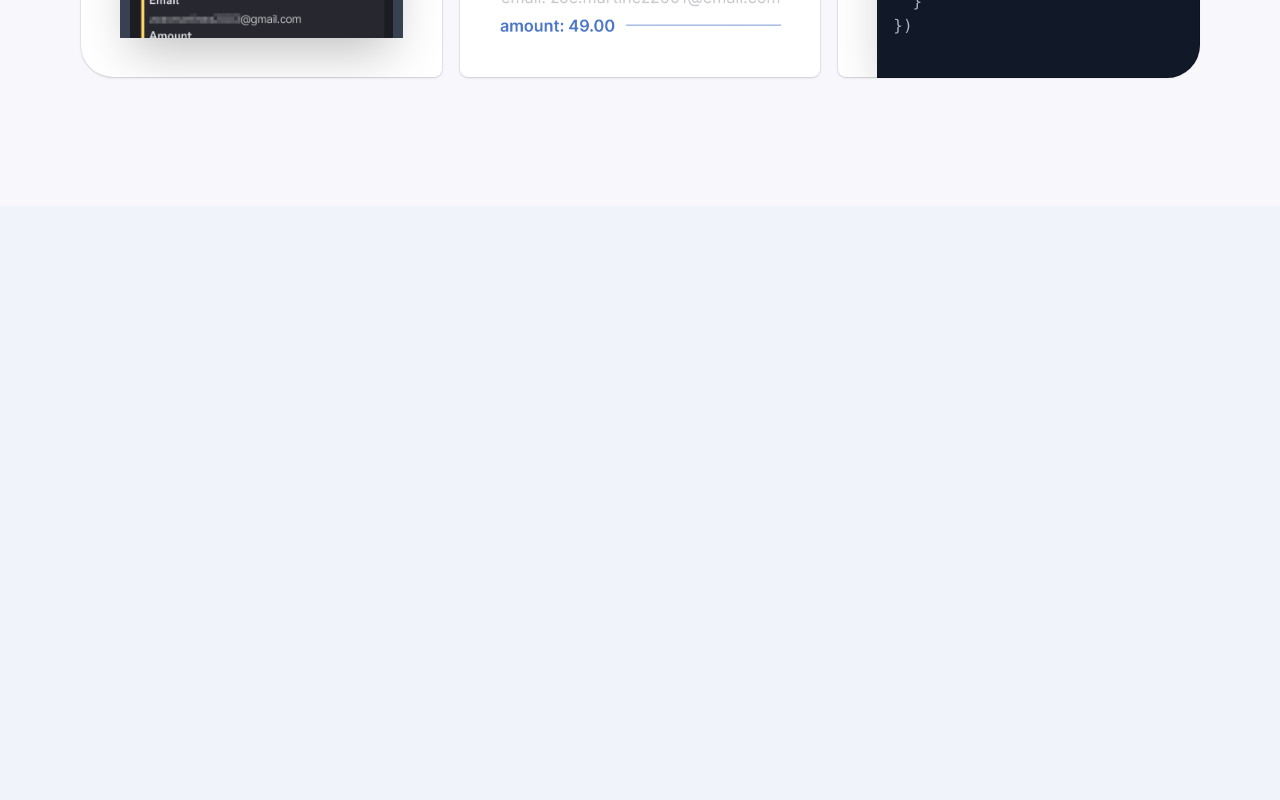
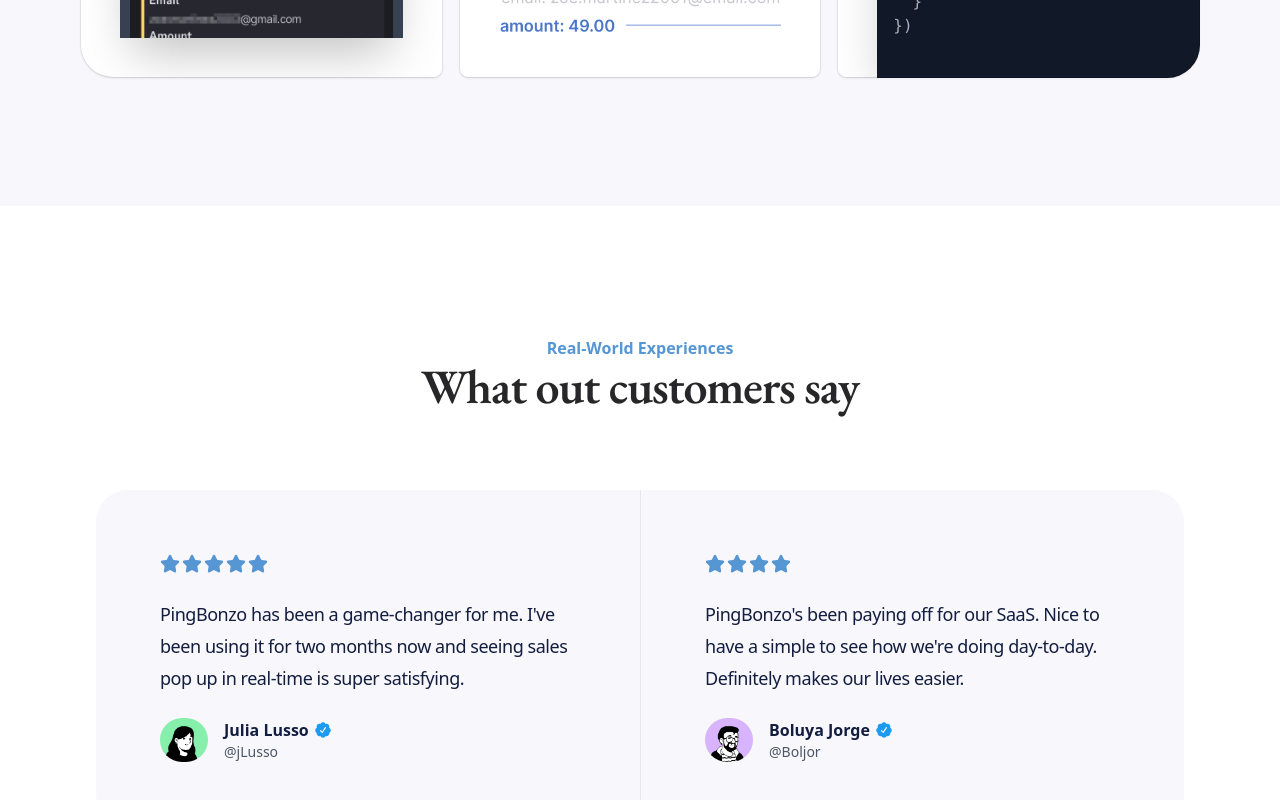
Before and after one commit to RabGH/pingbonzo, a Next.js app: page / in a window 1280 px wide. Shown: the part 2390-3190 px from the top of the page. Before the commit the page ends 2596 px from the top, so only its background shows below. Built offline with nearby package versions, Linux system fonts and the light colour scheme.

Commit message:
Section: testimonials

```diff
--- a/app/(landing)/page.tsx
+++ b/app/(landing)/page.tsx
@@ -1,4 +1,4 @@
-import { Check } from "lucide-react"
+import { Check, Star } from "lucide-react"
 import Image from "next/image"
 import { Prism as SyntaxHighlighter } from "react-syntax-highlighter"
 import { oneDark } from "react-syntax-highlighter/dist/esm/styles/prism"
@@ -9,6 +9,7 @@
 import { MockDiscordUI } from "@/components/mock-discord-ui"
 import { ShinyButton } from "@/components/shiny-button"
 import { AnimatedList } from "@/components/ui/animated-list"
+import { Icons } from "@/components/icons"
 
 // border radius of bento grid. tracking-tight good with headlines, text-fontsize/lineheight, max-lg apply from smallest to lg, cqw container query width = the border radius shrinks and grows with the parent. lg in the first decorative div, then we add 1px borderRadius to the content container
 
@@ -135,7 +136,9 @@
             <h2 className="text-center text-base/7 font-semibold text-brand-600">
               Intuitive Monitoring
             </h2>
-            <Heading>Stay ahead with real-time insights</Heading>
+            <Heading className="text-center">
+              Stay ahead with real-time insights
+            </Heading>
           </div>
 
           <div className="grid gap-4 lg:grid-cols-3 lg:grid-rows-2">
@@ -279,7 +282,85 @@
           </div>
         </MaxWidthWrapper>
       </section>
-      <section></section>
+
+      <section className="relative py-24 sm:py-32 bg-white">
+        <MaxWidthWrapper className="flex flex-col items-center gap-16 sm:gap-20">
+          <div>
+            <h2 className="text-center text-base/7 font-semibold text-brand-600">
+              Real-World Experiences
+            </h2>
+            <Heading className="text-center">What out customers say</Heading>
+          </div>
+          <div className="mx-auto grid max-w-2xl grid-cols-1 px-4 lg:mx-0 lg:max-w-none lg:grid-cols-2 divide-y lg:divide-y-0 lg:divide-x divide-gray-200">
+            {/* first customer review */}
+            <div className="flex flex-auto flex-col gap-4 bg-brand-25 p-6 sm:p-8 lg:p-16 rounded-t-[2rem] lg:rounded-tr-none lg:rounded-l-[2rem]">
+              <div className="flex gap-0.5 mb-2 justify-center lg:justify-start">
+                <Star className="size-5 text-brand-600 fill-brand-600" />
+                <Star className="size-5 text-brand-600 fill-brand-600" />
+                <Star className="size-5 text-brand-600 fill-brand-600" />
+                <Star className="size-5 text-brand-600 fill-brand-600" />
+                <Star className="size-5 text-brand-600 fill-brand-600" />
+              </div>
+
+              <p className="text-base sm:text-lg lg:text-lg/8 font-medium tracking-tight text-brand-950 text-center lg:text-left text-pretty">
+                PingBonzo has been a game-changer for me. I&apos;ve been using
+                it for two months now and seeing sales pop up in real-time is
+                super satisfying.
+              </p>
+
+              <div className="flex flex-col justify-center lg:justify-start sm:flex-row items-center sm:items-start gap-4 mt-2">
+                <Image
+                  src={"/user-2.png"}
+                  className="rounded-full object-cover"
+                  alt={"Random user"}
+                  width={48}
+                  height={48}
+                />
+                <div className="flex flex-col items-center sm:items-start">
+                  <p className="font-semibold flex items-center">
+                    Julia Lusso{" "}
+                    <Icons.verificationBadge className="size-4 inline-block ml-1.5" />
+                  </p>
+                  <p className="text-sm text-gray-600">@jLusso</p>
+                </div>
+              </div>
+            </div>
+
+            {/* second customer review */}
+            <div className="flex flex-auto flex-col gap-4 bg-brand-25 p-6 sm:p-8 lg:p-16 rounded-b-[2rem] lg:rounded-bl-none lg:rounded-r-[2rem]">
+              <div className="flex gap-0.5 mb-2 justify-center lg:justify-start">
+                <Star className="size-5 text-brand-600 fill-brand-600" />
+                <Star className="size-5 text-brand-600 fill-brand-600" />
+                <Star className="size-5 text-brand-600 fill-brand-600" />
+                <Star className="size-5 text-brand-600 fill-brand-600" />
+              </div>
+
+              <p className="text-base sm:text-lg lg:text-lg/8 font-medium tracking-tight text-brand-950 text-center lg:text-left text-pretty">
+                PingBonzo&apos;s been paying off for our SaaS. Nice to have a
+                simple to see how we&apos;re doing day-to-day. Definitely makes
+                our lives easier.
+              </p>
+
+              <div className="flex flex-col justify-center lg:justify-start sm:flex-row items-center sm:items-start gap-4 mt-2">
+                <Image
+                  src={"/user-1.png"}
+                  className="rounded-full object-cover"
+                  alt={"Random user"}
+                  width={48}
+                  height={48}
+                />
+                <div className="flex flex-col items-center sm:items-start">
+                  <p className="font-semibold flex items-center">
+                    Boluya Jorge{" "}
+                    <Icons.verificationBadge className="size-4 inline-block ml-1.5" />
+                  </p>
+                  <p className="text-sm text-gray-600">@Boljor</p>
+                </div>
+              </div>
+            </div>
+          </div>
+        </MaxWidthWrapper>
+      </section>
     </>
   )
 }
```
